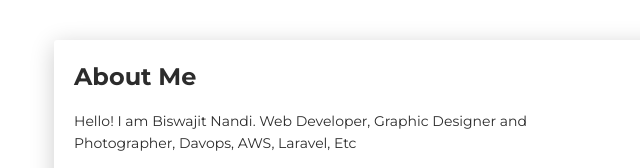
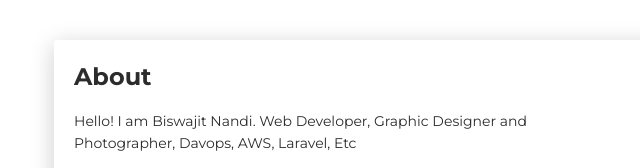
Before and after one commit to pritiranga/simple-docker-pipeline-ecs-cv-app, a plain HTML site: page index.html in a window 1280 px wide. Shown: the part 580-748 px from the top of the page, 31-671 px from the left. Drawn offline with Linux system fonts and the light colour scheme.

Commit message:
Update index.html

```diff
--- a/index.html
+++ b/index.html
@@ -67,7 +67,7 @@
       <div class="row">
         <div class="col-lg-6 col-md-12">
           <div class="card-body">
-            <div class="h4 mt-0 title">About Me</div>
+            <div class="h4 mt-0 title">About</div>
             <p>Hello! I am Biswajit Nandi. Web Developer, Graphic Designer and Photographer, Davops, AWS, Laravel, Etc</p>
             <p>Biswajit CV is a HTML resume template for professionals. Built with Bootstrap 4, Now UI Kit and FontAwesome, this modern and responsive design template is perfect to showcase your portfolio, skills and experience. <a href="#">Learn More</a></p>
           </div>
```
